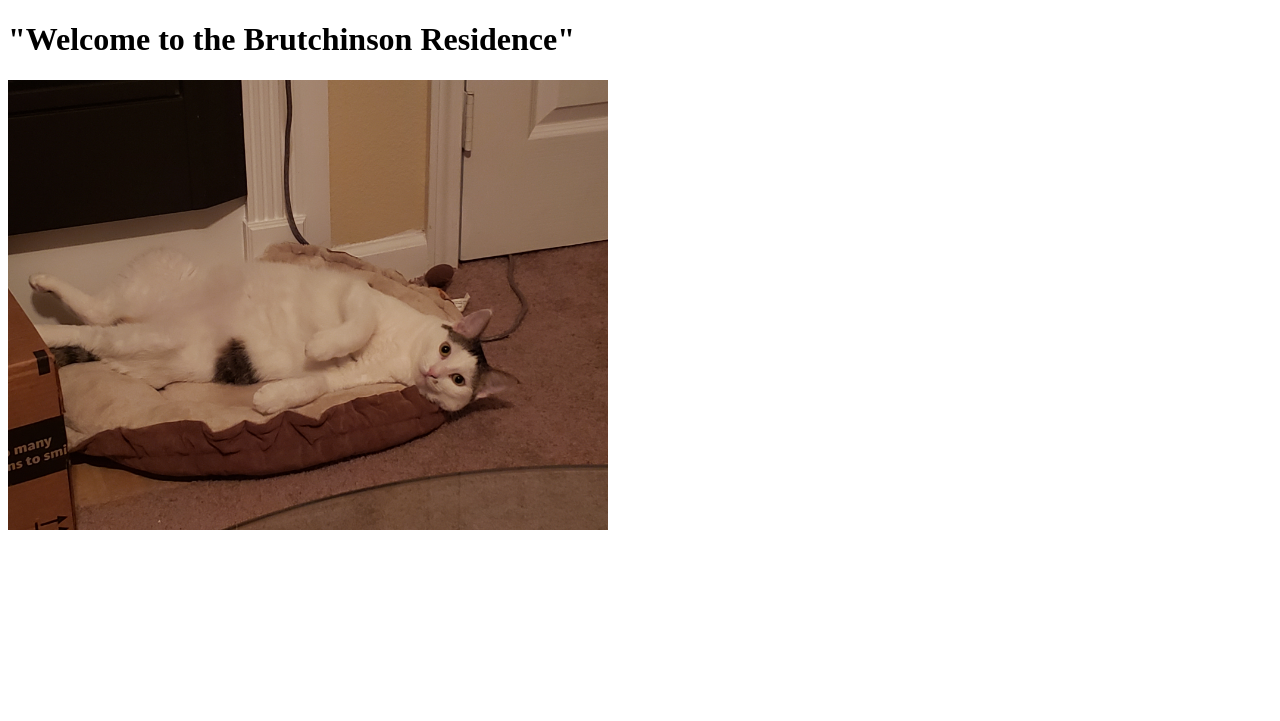
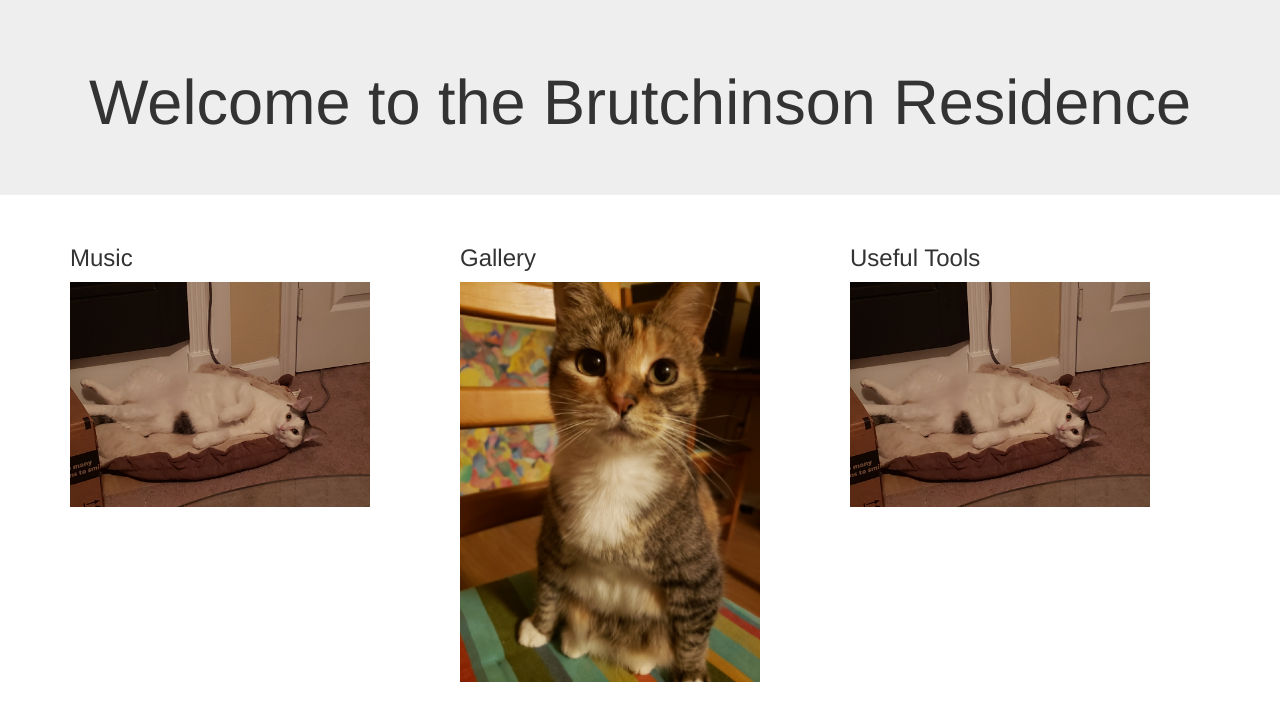
Before and after one commit to jonbrashears/local_flask_app, a Flask app: page / in a window 1280 px wide. Shown: the top 721 px of the page. Run offline with Flask 2, Linux system fonts and the light colour scheme; some libraries are stand-ins or nearby versions.

Commit message:
Added image and changed format of index:

```diff
--- a/app.py
+++ b/app.py
@@ -11,8 +11,9 @@ app.config['UPLOAD_FOLDER'] = IMAGE_FOLDER
 
 @app.route("/")
 def index():
-    full_filename = os.path.join(app.config['UPLOAD_FOLDER'], 'Louise.jpg')
-    return render_template("index.html", user_image = full_filename)
+    louise_filename = os.path.join(app.config['UPLOAD_FOLDER'], 'Louise.jpg')
+    penny_filename = os.path.join(app.config['UPLOAD_FOLDER'], 'Penny.jpg')
+    return render_template("index.html", louise_image = louise_filename, penny_image = penny_filename)
 
 if __name__ == '__main__':
     app.run(host='0.0.0.0')
--- a/templates/index.html
+++ b/templates/index.html
@@ -1,10 +1,33 @@
 <!DOCTYPE html>
 <html>
-	<head>
-		<title>Welcome</title>
-		<h1>"Welcome to the Brutchinson Residence"</h1>
-	</head>
-	<body>
-		<img src="{{ user_image }}" alt="User Image" width = '600' height = 'auto' >
-	</body>
+<!-- Latest compiled and minified CSS -->
+<link rel="stylesheet" href="https://maxcdn.bootstrapcdn.com/bootstrap/3.4.0/css/bootstrap.min.css">
+
+<!-- jQuery library -->
+<script src="https://ajax.googleapis.com/ajax/libs/jquery/3.4.1/jquery.min.js"></script>
+
+<!-- Latest compiled JavaScript -->
+<script src="https://maxcdn.bootstrapcdn.com/bootstrap/3.4.0/js/bootstrap.min.js"></script>
+
+<div class="jumbotron text-center">
+	  <h1>Welcome to the Brutchinson Residence</h1>
+</div>
+<div class="container">
+	<div class="row">
+		<div class="col-sm-4">
+			<h3>Music</h3>
+			<img src="{{ louise_image }}" alt="Louise Image" width = '300' height = 'auto' >
+		</div>
+		<div class="col-sm-4">
+		        <h3>Gallery</h3>
+			<img src="{{ penny_image }}" alt="Penny Image" width = '300' height = 'auto' >
+	        </div>
+	        <div class="col-sm-4">
+	        	<h3>Useful Tools</h3>
+			<img src="{{ louise_image }}" alt="Louise Image" width = '300' height = 'auto' >
+	        </div>
+        </div>
+</div>
+<body>
+</body>
 </html>
```
Also changed, not shown: static/kitties/Penny.jpg (added).
